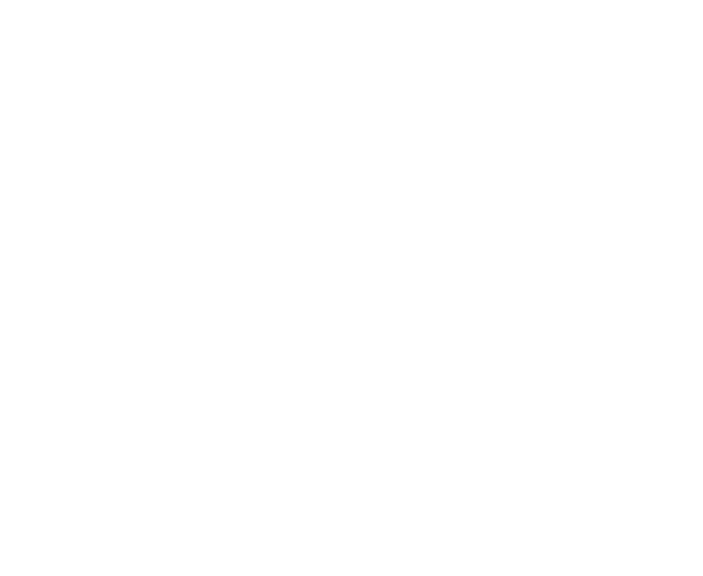
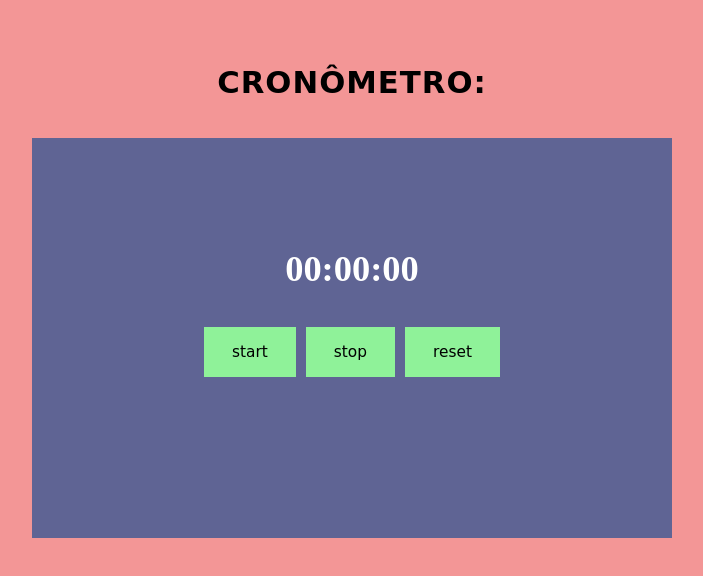
Before and after one commit to OZimbres/VTL-SA2, a plain HTML site: page html/cronometro.html in a window 1280 px wide. Shown: the whole page, without its empty margins (288-991 px from the left). Drawn offline with Linux system fonts and the light colour scheme; a web font is replaced by a local one.

Commit message:
estilização feita

```diff
--- /dev/null
+++ b/css/cronometro.css
@@ -0,0 +1,64 @@
+* {
+    margin: 0;
+    box-sizing: border-box;
+    padding: 0;
+}
+
+body{
+    background-color: #F39696;
+}
+
+.tituloCima{
+    display: flex;
+    justify-content: center;
+    align-items: center;
+    margin-top: 5%;
+    font-family: 'Londrina Solid', cursive;
+    letter-spacing: 1px;
+    font-size: 1.2vw;
+}
+
+.containerCronometro{
+    margin-top: 3%;
+    background: #5F6494;
+    height: 50vh;
+    width:50%;
+
+}
+.cronometro{
+    display: flex;
+    justify-content: center;
+    align-items: center;
+}
+
+.tempoCronometro{
+    margin-top: 17%;
+    text-align: center;
+    font-size: 1.9vw;
+    color: white;
+}
+
+/* Estilo para os botões */
+.botoesCronometro{
+    display: flex;
+    justify-content: center;
+    margin-top: 5%;
+    align-items: center;
+}
+.botaoVerde {
+    background-color: #8FF299;
+    color: black;
+    border: none;
+    padding: 16px 28px;
+    margin: 5px;
+    cursor: pointer;
+    font-size: 1.2vw;
+    text-align: center;
+    font-family: 'Londrina Solid', cursive;
+}
+
+/* Estilize o hover (quando o mouse está sobre o botão) */
+.botaoVerde:hover {
+    background-color: #6bb373;
+    color: white;
+}
--- a/html/cronometro.html
+++ b/html/cronometro.html
@@ -1,11 +1,38 @@
 <!DOCTYPE html>
-<html lang="en">
+<html lang="pt-br">
+
 <head>
     <meta charset="UTF-8">
     <meta name="viewport" content="width=device-width, initial-scale=1.0">
-    <title>Document</title>
+    <title>cronômetro</title>
+    <link rel="preconnect" href="https://fonts.googleapis.com">
+    <link rel="preconnect" href="https://fonts.gstatic.com" crossorigin>
+    <link href="https://fonts.googleapis.com/css2?family=Londrina+Solid:wght@100;300;400;900&display=swap" rel="stylesheet">
+    <link rel="stylesheet" href="/css/cronometro.css">
 </head>
+
 <body>
+    <div class="tituloCima">
+        <h1>CRONÔMETRO:</h1>
+    </div>
+
+    <section class="cronometro">
+        <div class="containerCronometro">
+
+            <div class="tempoCronometro">
+                <h1>00:00:00</h1>
+            </div>
+
+
+
+            <section class="botoesCronometro">
+                <button class="botaoVerde">start</button>
+                <button class="botaoVerde">stop</button>
+                <button class="botaoVerde">reset</button>
+            </section>
+        </div>
+    </section>
 
 </body>
+
 </html>
--- a/js/index.js
+++ b/js/index.js
@@ -11,10 +11,10 @@ document.addEventListener("DOMContentLoaded", () =>{
                 window.location.reload();
             }
             else if(pagina == "cronometro"){
-                window.location.reload();
+                window.location.href = "./html/cronometro.html";
             }
             else{
-                window.location.href = "html/jogoDaVelha.html";
+                window.location.href = "./html/jogoDaVelha.html";
             }
         });
     });
```
